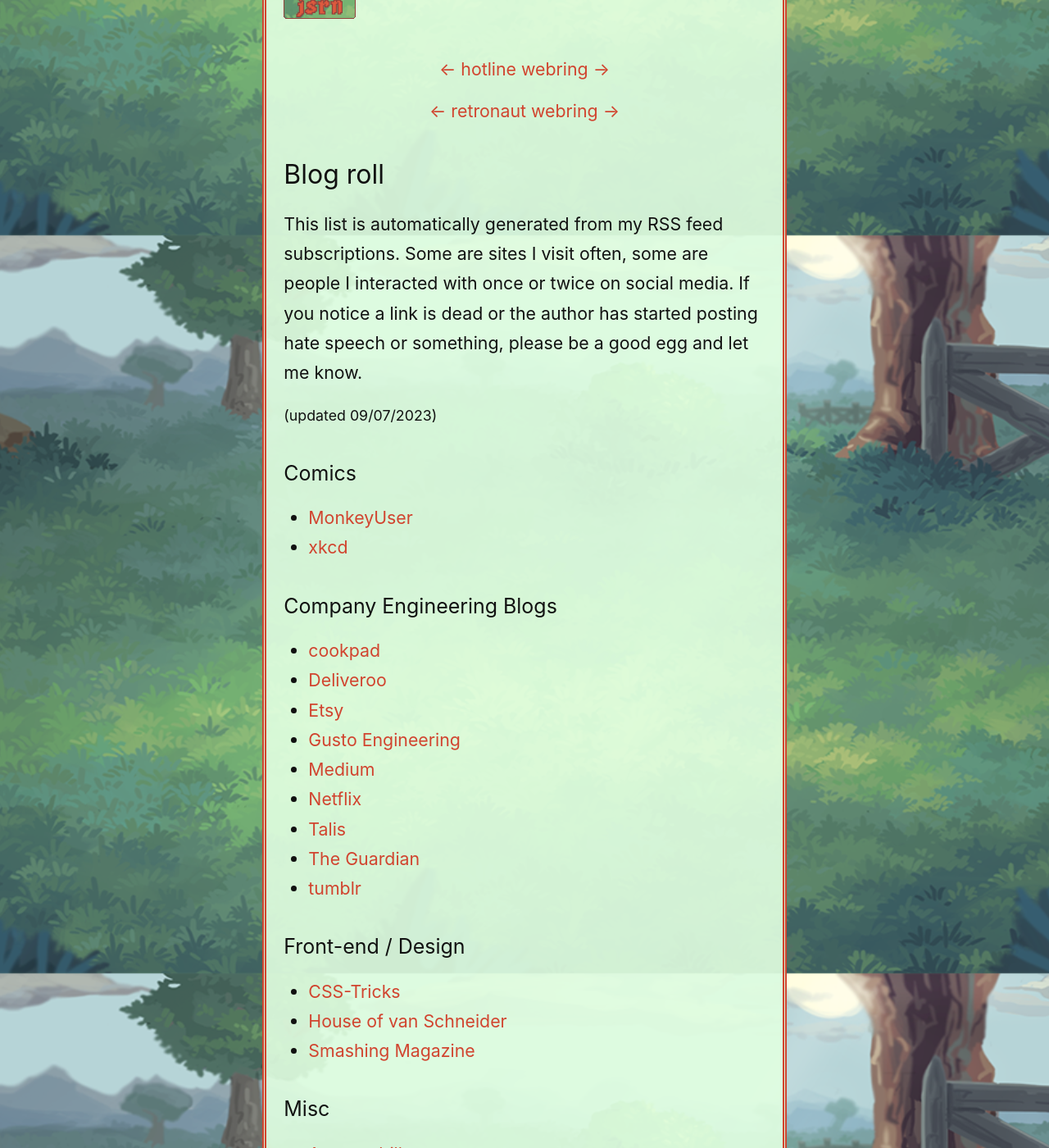
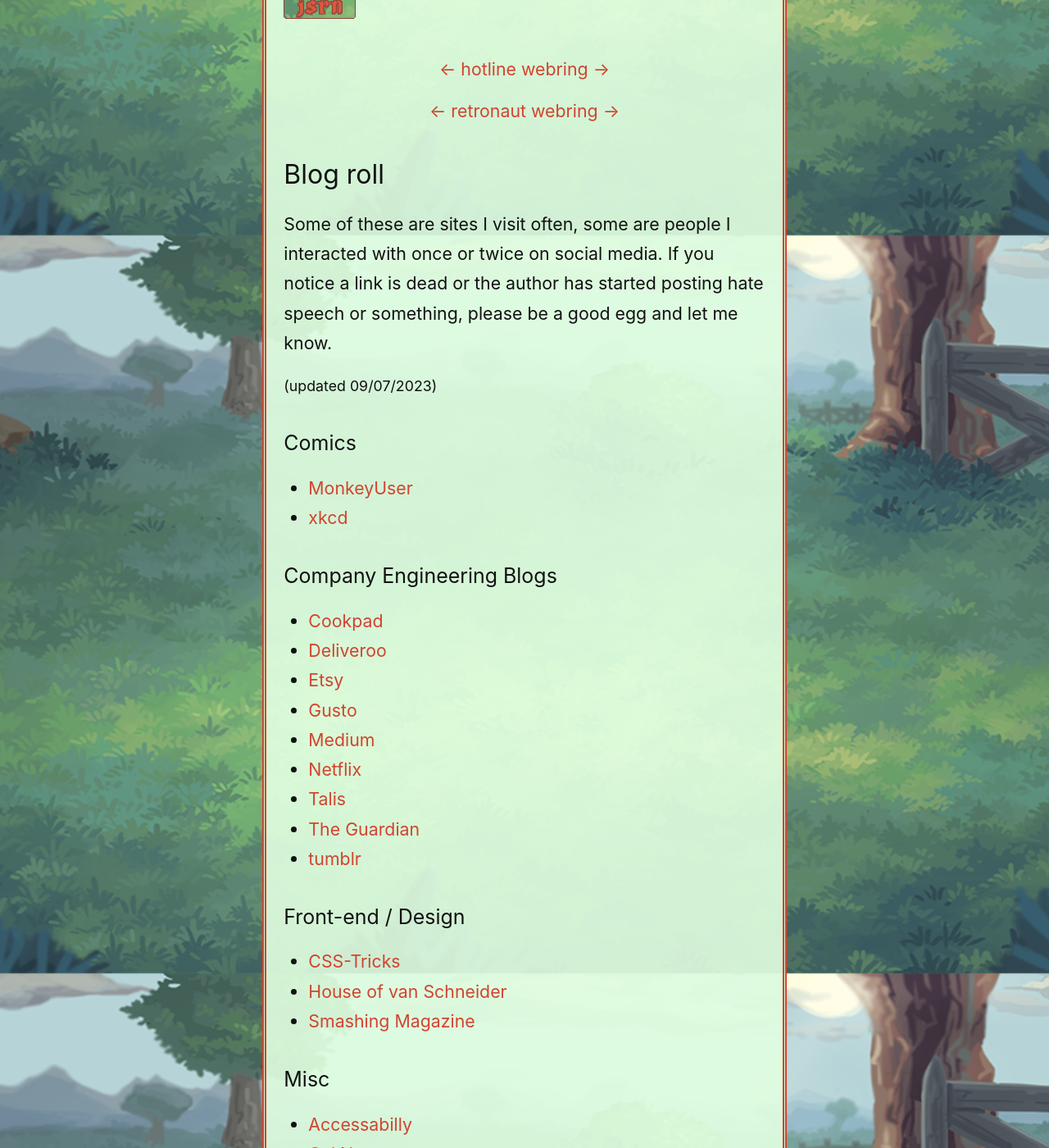
Before and after one commit to jsrn/jsrn.github.io, a Jekyll site: the page built from links.md, in a window 1280 px wide and 1400 px high, scrolled down 613 px. Shown: the whole window at 82% size. Built offline with Jekyll 4.4.1, drawn with Linux system fonts in a browser that asks for light colours; some of the changed lines change nothing that is shown; some of the changed text lies outside the part shown.

Commit message:
slightly more curation

```diff
--- a/links.md
+++ b/links.md
@@ -37,7 +37,7 @@
 
 ## Blog roll
 
-This list is automatically generated from my RSS feed subscriptions. Some are sites I visit often, some are people I interacted with once or twice on social media. If you notice a link is dead or the author has started posting hate speech or something, please be a good egg and let me know.
+Some of these are sites I visit often, some are people I interacted with once or twice on social media. If you notice a link is dead or the author has started posting hate speech or something, please be a good egg and let me know.
 
 <small>(updated 09/07/2023)</small>
 
@@ -48,10 +48,10 @@
 
 ### Company Engineering Blogs
 
-- [cookpad](https://sourcediving.com)
+- [Cookpad](https://sourcediving.com)
 - [Deliveroo](https://deliveroo.engineering)
 - [Etsy](http://codeascraft.com)
-- [Gusto Engineering](https://engineering.gusto.com)
+- [Gusto](https://engineering.gusto.com)
 - [Medium](https://medium.engineering)
 - [Netflix](https://netflixtechblog.com)
 - [Talis](https://engineering.talis.com)
@@ -82,8 +82,7 @@
 - [Protean Magazine](https://proteanmag.com)
 - [Qubyte Codes](https://qubyte.codes)
 - [sadgrl.online](https://sadgrl.online)
-- [sondering heights](https://buttondown.email)
-- [sondering.blog](https://sondering.blog)
+- [sondering heights](https://buttondown.email/sondering)
 - [starbreaker.org](https://starbreaker.org)
 - [The Frugal Blog](https://www.thefrugalgamer.net)
 - [The Neglected Books Page](https://neglectedbooks.com)
@@ -94,14 +93,14 @@
 - [Billy Ruffian](https://www.billy-ruffian.co.uk)
 - [Code with Jason](https://www.codewithjason.com)
 - [esparta.co](https://esparta.co)
-- [interblah.net](http://feeds.feedburner.com)
+- [interblah.net](https://interblah.net/)
 - [Kevin Murphy](https://kevinjmurphy.com)
 - [Kevin Newton](https://kddnewton.com)
 - [Michiel Sikkes](https://www.michielsikkes.com)
 - [naildrivin5.com](https://naildrivin5.com)
 - [Nishiki Liu](https://nshki.com)
 - [Schneems](https://schneems.com)
-- [thoughtbot](http://feeds.feedburner.com)
+- [thoughtbot](https://thoughtbot.com/blog)
 - [Tim Riley](https://timriley.info)
 
 ### Tech
@@ -110,16 +109,16 @@
 - [Accidentally in Code](https://cate.blog)
 - [Alvaro Montoro](http://alvaromontoro.com)
 - [Anil Dash](https://anildash.com)
-- [avdi.codes](http://feeds.feedburner.com)
+- [avdi.codes](https://avdi.codes/blog/)
 - [bnijenhuis](https://bnijenhuis.nl)
-- [Brad Frost](http://feeds.feedburner.com)
+- [Brad Frost](https://bradfrost.com/blog/)
 - [Cheapskates Guide](https://cheapskatesguide.org)
 - [Collin Donnell](https://collindonnell.com)
 - [David Peach](https://blog.davidpeach.me)
 - [dnsmichi.at](https://dnsmichi.at)
 - [Faraaz's Blog](https://faraazahmad.github.io)
 - [furbo.org](https://furbo.org)
-- [Go Make Things](http://feeds.feedburner.com)
+- [Go Make Things](https://gomakethings.com/)
 - [Honest Work](https://blog.honest.work)
 - [Honeycomb](https://www.honeycomb.io)
 - [inessential](https://inessential.com)
@@ -137,15 +136,14 @@
 - [Saturn Flyer](https://www.saturnflyer.com)
 - [Seaside Testing](https://seasidetesting.com)
 - [sfcgeorge](https://www.sfcgeorge.co.uk)
-- [Signal v. Noise](http://feeds.feedburner.com)
 - [Sonnie's Edge](https://www.sonniesedge.net)
-- [swyx.io blog](https://www.swyx.io)
+- [swyx.io](https://www.swyx.io)
 - [Tatiana Mac](https://www.tatianamac.com)
 - [Terence Eden](https://shkspr.mobi)
 - [The Code Gardener](https://the.codegardener.com)
 - [Tom Large](https://medium.com)
 - [Tyler Cipriani](https://tylercipriani.com)
-- [wasabigeek's blog](https://wasabigeek.com)
+- [wasabigeek](https://wasabigeek.com)
 
 ## Other links
 
```
